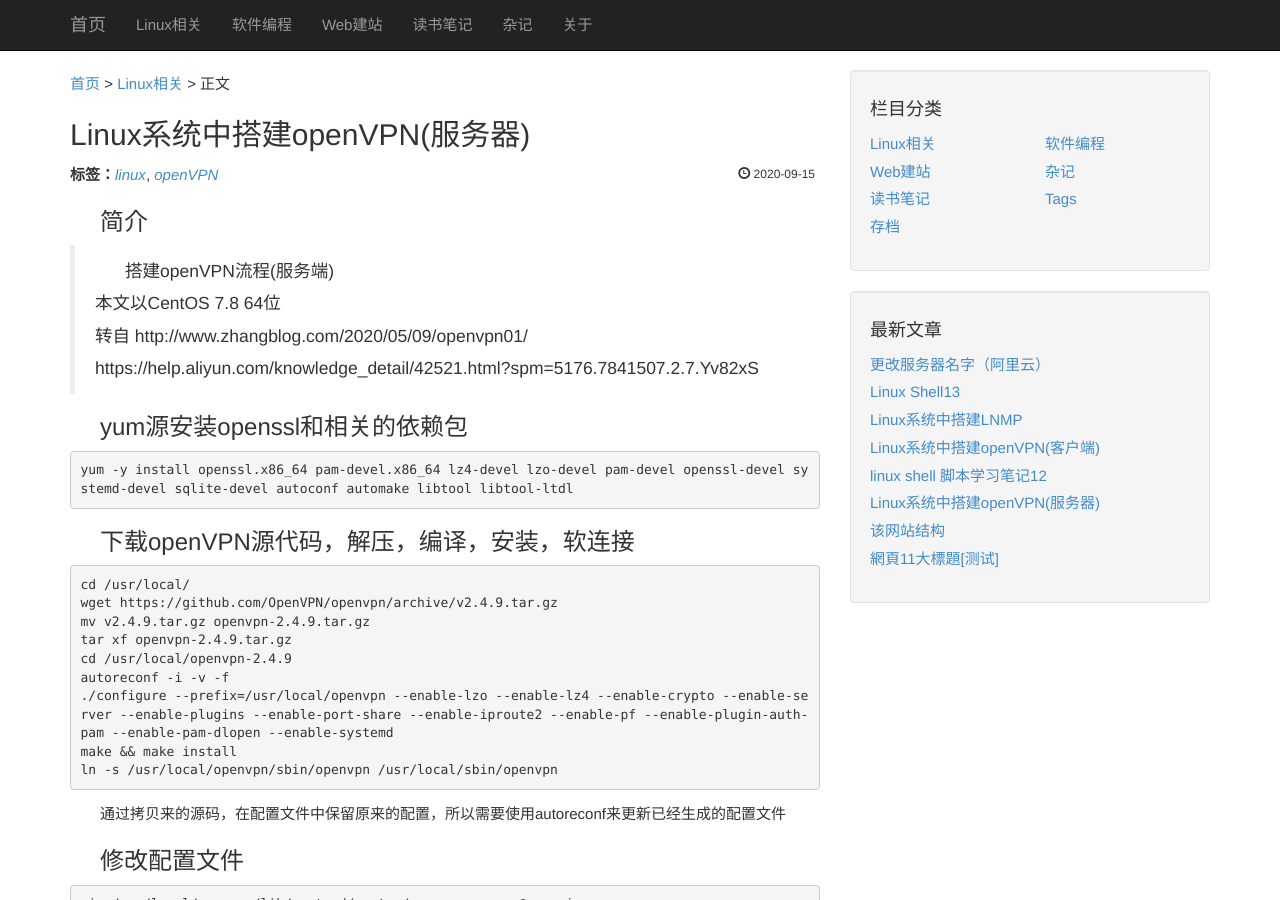
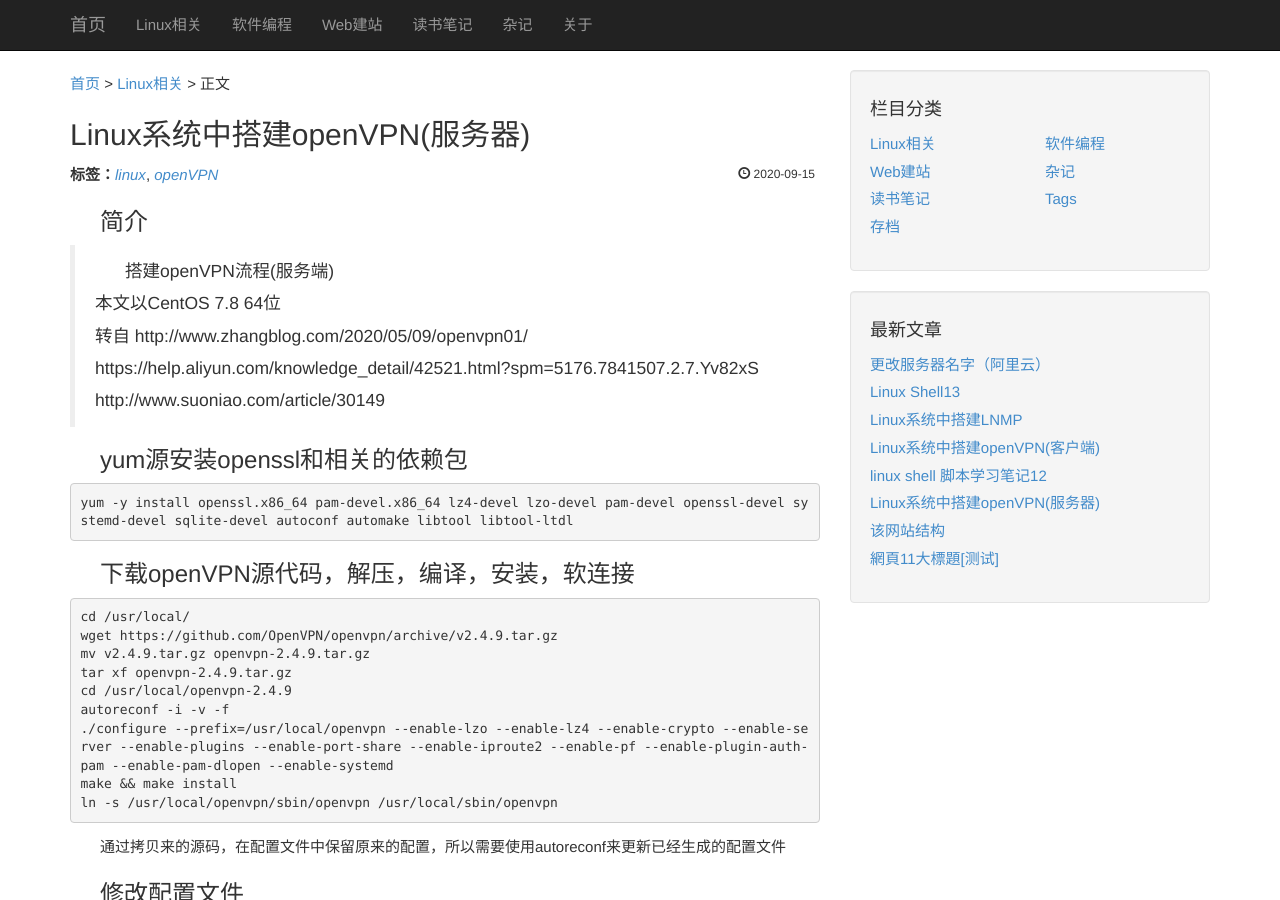
Before and after one commit to aaron789123/aaron.github.io, a Jekyll site: the page built from _posts/2020-09-15-linux-openVPNServer.markdown, in a window 1280 px wide and 900 px high. Built offline with Jekyll 4.4.1, drawn with Linux system fonts in a browser that asks for light colours; part of the change alters nothing that is shown.

Commit message:
Update 2020-09-15-linux-openVPNServer.markdown

```diff
--- a/_posts/2020-09-15-linux-openVPNServer.markdown
+++ b/_posts/2020-09-15-linux-openVPNServer.markdown
@@ -10,6 +10,7 @@ tags: [linux,openVPN]
 >本文以CentOS 7.8 64位
 >转自 http://www.zhangblog.com/2020/05/09/openvpn01/
 >https://help.aliyun.com/knowledge_detail/42521.html?spm=5176.7841507.2.7.Yv82xS
+>http://www.suoniao.com/article/30149
 
 ### yum源安装openssl和相关的依赖包
 ~~~
```
